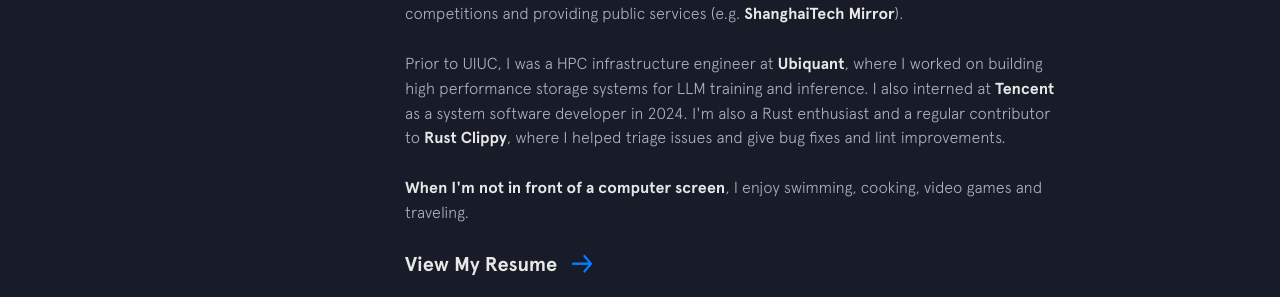
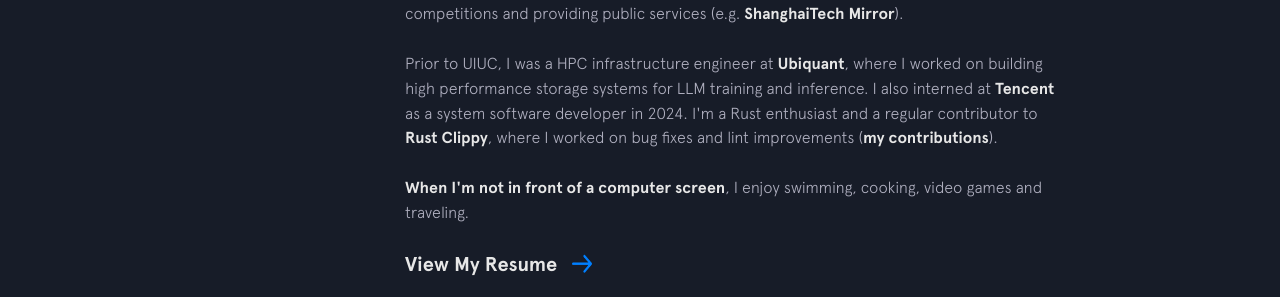
Before and after one commit to profetia/profetia.github.io, a Jekyll site: the page built from index.html, in a window 1280 px wide. Shown: the part 961-1258 px from the top of the page. Built offline with Jekyll 4.4.1, drawn with Linux system fonts in a browser that asks for light colours; nearby versions of some CDN libraries.

Commit message:
fix: missing line wrap

```diff
--- a/_includes/background.html
+++ b/_includes/background.html
@@ -29,10 +29,11 @@
         href="https://www.linkedin.com/company/%E4%B9%9D%E5%9D%A4%E6%8A%95%E8%B5%84-%E5%8C%97%E4%BA%AC-%E6%9C%89%E9%99%90%E5%85%AC%E5%8F%B8/"
         target="_blank">Ubiquant</a>, where I worked on building high performance storage systems for LLM training and
       inference. I also interned at <a class="underline-link" href="https://tencent.com" target="_blank">Tencent</a> as
-      a system software developer in 2024. I'm also a Rust enthusiast and a regular contributor to <a
-        class="underline-link" href="https://github.com/rust-lang/rust-clippy" target="_blank">
-        Rust Clippy</a>, where I
-      helped triage issues and give bug fixes and lint improvements.
+      a system software developer in 2024. I'm a Rust enthusiast and a regular contributor to <a class="underline-link"
+        href="https://github.com/rust-lang/rust-clippy" target="_blank">
+        Rust Clippy</a>, where I worked on bug fixes and lint improvements (<a class="underline-link"
+        href="https://github.com/search?q=org%3Arust-lang+author%3Aprofetia&type=commits" target="_blank">my
+        contributions</a>).
     </p>
 
     <p>
--- a/_includes/other-projects.html
+++ b/_includes/other-projects.html
@@ -4,7 +4,7 @@
     {% for project in site.data.other-projects %}
     <div class="project">
       <div class="project__name">
-        <a href="{{project.url}}" target="_blank" class="arrow-link">{{project.name}}</a>
+        <a href="{{project.url}}" target="_blank" class="arrow-link project__name__link">{{project.name}}</a>
       </div>
       <p style="margin-bottom: 10px;">{{project.description}}</p>
       <div class="project__used">
--- a/_scss/partials/_other-projects.scss
+++ b/_scss/partials/_other-projects.scss
@@ -5,6 +5,10 @@
 
     &__name {
       margin-bottom: 10px;
+
+      &__link {
+        white-space: normal;
+      }
     }
 
     p {
@@ -36,8 +40,6 @@
           margin-left: 0;
         }
       }
-
-
 
       &__item::after,
       &__item::before {
```
Also changed, not shown: css/main.css, img/social/resume.svg (added).
